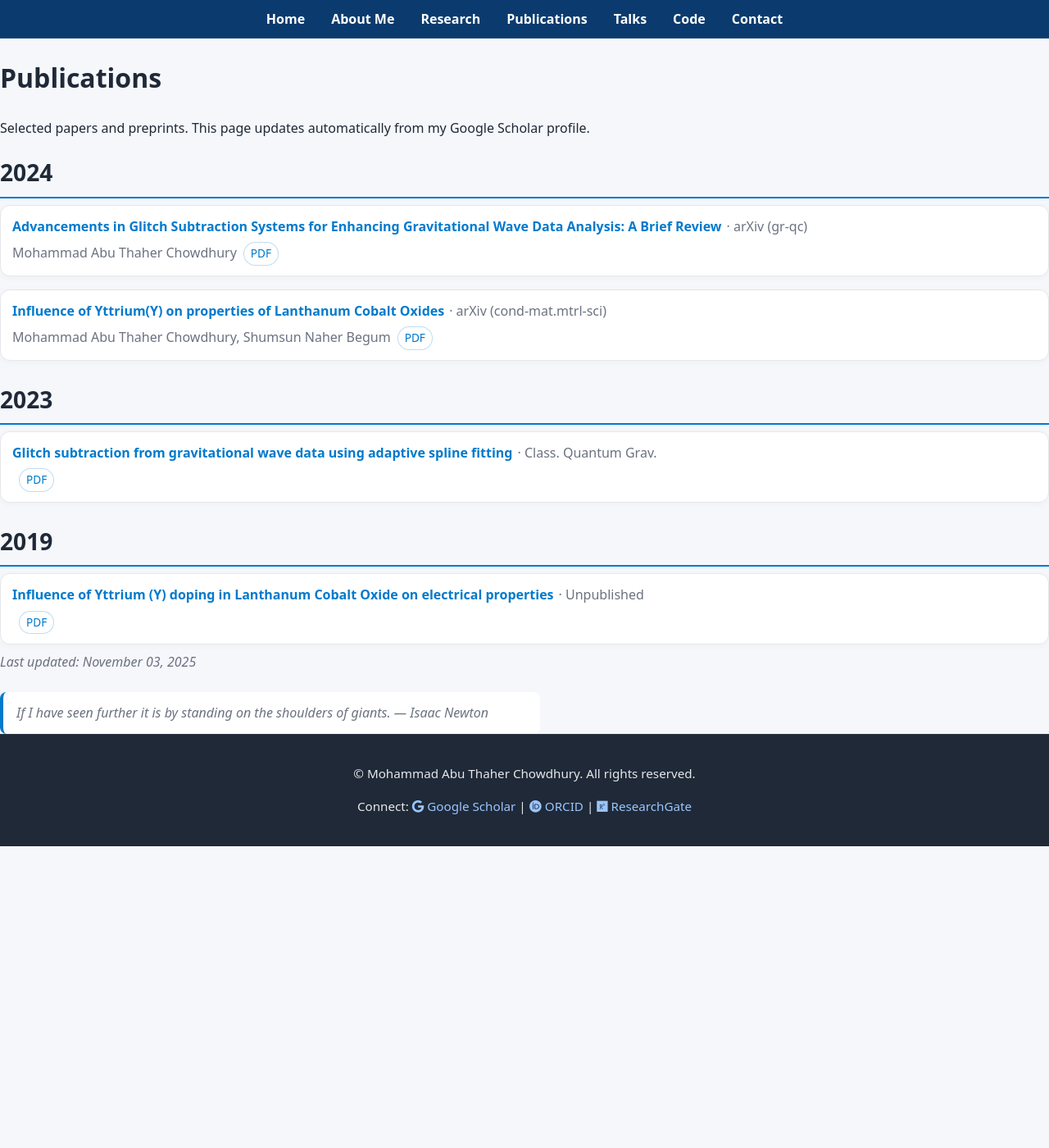
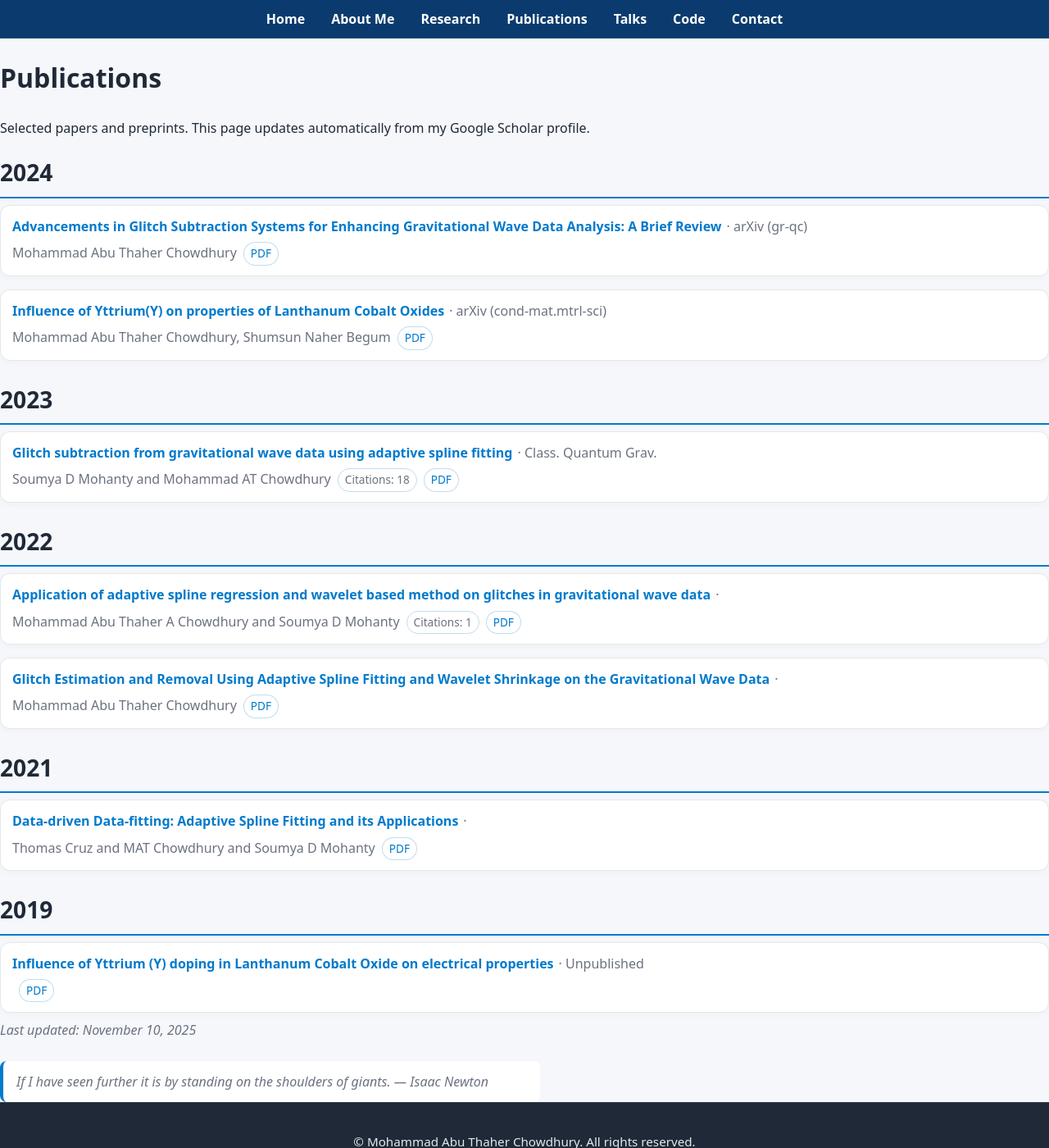
Before and after one commit to matc-thaher/website, a Jekyll site: the page built from publications.md, in a window 1280 px wide and 1400 px high. Shown: the whole window at 82% size. Built offline with Jekyll 4.4.1, drawn with Linux system fonts in a browser that asks for light colours.

Commit message:
chore: merged publications (Scholar + arXiv + ORCID + Crossref)

```diff
--- a/_data/scholar.json
+++ b/_data/scholar.json
@@ -1,5 +1,5 @@
 {
-  "updated": "2025-11-03T04:40:45.447505Z",
+  "updated": "2025-11-10T04:26:34.337642Z",
   "publications": [
     {
       "title": "Influence of Yttrium(Y) on properties of Lanthanum Cobalt Oxides",
@@ -11,7 +11,8 @@
       "doi": "",
       "citations": 0,
       "source": [
-        "arxiv"
+        "arxiv",
+        "scholar"
       ]
     },
     {
@@ -25,21 +26,62 @@
       "citations": 0,
       "source": [
         "arxiv",
-        "orcid"
+        "orcid",
+        "scholar"
       ]
     },
     {
       "title": "Glitch subtraction from gravitational wave data using adaptive spline fitting",
-      "authors": "",
+      "authors": "Soumya D Mohanty and Mohammad AT Chowdhury",
       "year": 2023,
       "venue": "Class. Quantum Grav.",
       "url": "https://doi.org/10.1088/1361-6382/acd0fe",
       "pdf_url": "",
       "doi": "10.1088/1361-6382/acd0fe",
+      "citations": 18,
+      "source": [
+        "crossref",
+        "orcid",
+        "scholar"
+      ]
+    },
+    {
+      "title": "Glitch Estimation and Removal Using Adaptive Spline Fitting and Wavelet Shrinkage on the Gravitational Wave Data",
+      "authors": "Mohammad Abu Thaher Chowdhury",
+      "year": 2022,
+      "venue": "",
+      "url": "https://search.proquest.com/openview/7f68a2c9fc2972f4eb08e0d1a8fcbd2e/1?pq-origsite=gscholar&cbl=18750&diss=y",
+      "pdf_url": "",
+      "doi": "",
       "citations": 0,
       "source": [
-        "crossref",
-        "orcid"
+        "scholar"
+      ]
+    },
+    {
+      "title": "Application of adaptive spline regression and wavelet based method on glitches in gravitational wave data",
+      "authors": "Mohammad Abu Thaher A Chowdhury and Soumya D Mohanty",
+      "year": 2022,
+      "venue": "",
+      "url": "https://archive.aps.org/tsf/2022/f05/5/",
+      "pdf_url": "",
+      "doi": "",
+      "citations": 1,
+      "source": [
+        "scholar"
+      ]
+    },
+    {
+      "title": "Data-driven Data-fitting: Adaptive Spline Fitting and its Applications",
+      "authors": "Thomas Cruz and MAT Chowdhury and Soumya D Mohanty",
+      "year": 2021,
+      "venue": "",
+      "url": "https://repositories.lib.utexas.edu/items/fd04b32c-04dd-4d45-ad74-d6f5b4f2b174",
+      "pdf_url": "",
+      "doi": "",
+      "citations": 0,
+      "source": [
+        "scholar"
       ]
     },
     {
```
